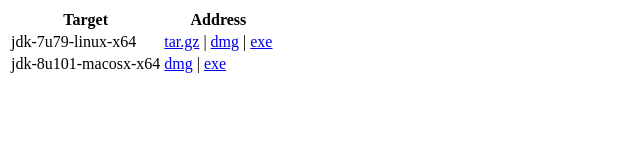
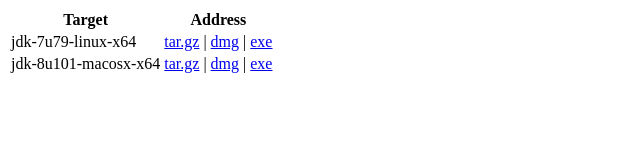
Before and after one commit to codedrinker/repository, a plain HTML site: page index.html in a window 1280 px wide. Shown: the full height of the page, 0-640 px from the left. Drawn offline with Linux system fonts and the light colour scheme.

Commit message:
Update index.html

```diff
--- a/index.html
+++ b/index.html
@@ -12,6 +12,7 @@
 	<tr>
 		<td>jdk-8u101-macosx-x64</td>
 		<td>
+			<a href="http://ojk5ov3ya.bkt.clouddn.com/jdk/jdk-8u131-linux-x64.tar.gz">tar.gz</a> |
 			<a href="http://ojk5ov3ya.bkt.clouddn.com/jdk/jdk-8u101-macosx-x64.dmg">dmg</a> |
 			<a href="http://ojk5ov3ya.bkt.clouddn.com/jdk/jdk/jdk-8u91-windows-x64.exe">exe</a>
 		</td>
```
